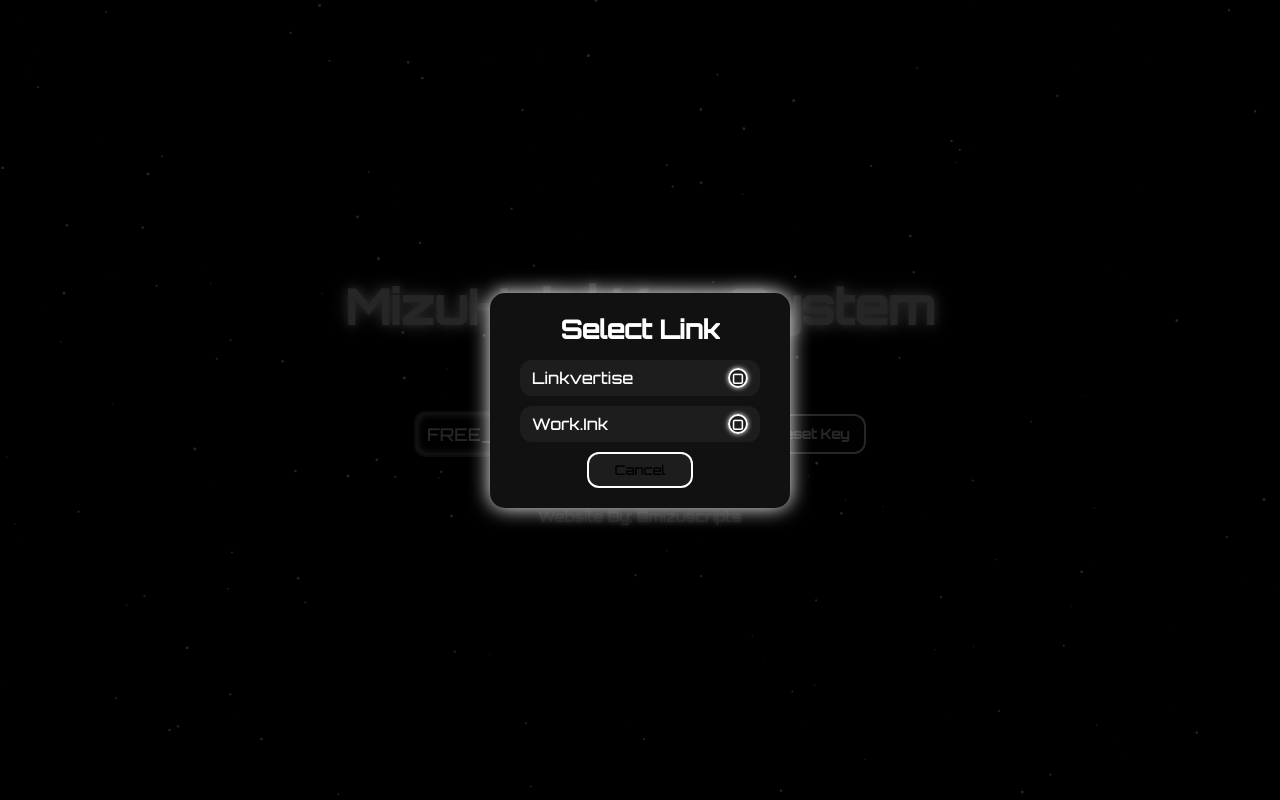
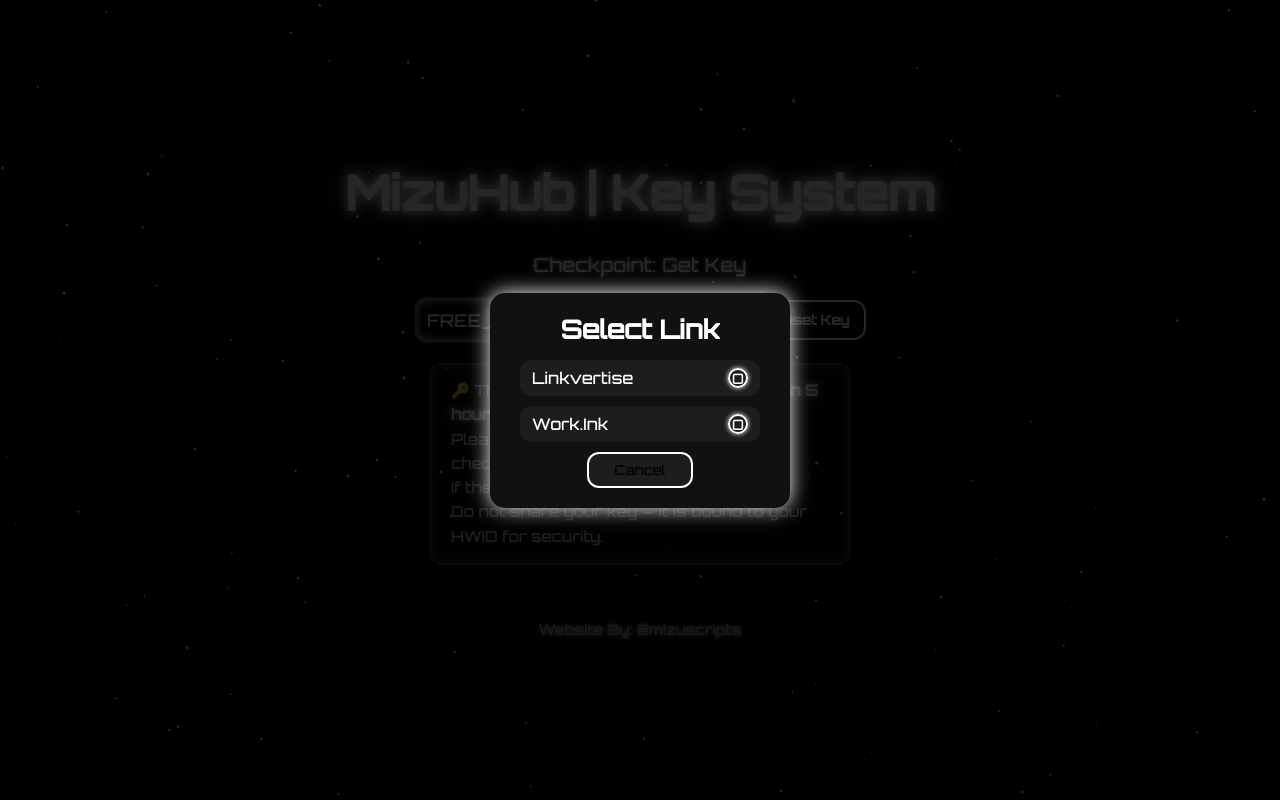
Before and after one commit to MizuScripts/getkeyfinal.github.io, a plain HTML site: page index.html in a window 1280 px wide. Drawn offline with Linux system fonts and the light colour scheme.

Commit message:
Update index.html

```diff
--- a/index.html
+++ b/index.html
@@ -29,7 +29,7 @@
   #checkpoint{
     margin-bottom:20px;
     font-size:1.2em;
-    color:#fff; /* white */
+    color:#fff;
     text-shadow:0 0 5px #fff;
   }
 
@@ -66,6 +66,25 @@
   .key-box button:hover{
     background:rgba(255,255,255,0.15);
     transform:scale(1.05);
+  }
+
+  /* Info box */
+  .info-box{
+    max-width:420px;
+    margin:0 auto 25px auto;
+    padding:15px 20px;
+    background:rgba(255,255,255,0.05);
+    border:1px solid rgba(255,255,255,0.3);
+    border-radius:12px;
+    font-size:0.95em;
+    line-height:1.6em;
+    color:#ccc;
+    text-align:left;
+    box-shadow:0 0 10px rgba(255,255,255,0.2) inset;
+  }
+  .info-box b{
+    color:#fff;
+    text-shadow:0 0 6px #fff;
   }
 
   footer{
@@ -185,6 +204,16 @@
   <button id="resetBtn">Reset Key</button>
 </div>
 
+<!-- Info box -->
+<div class="info-box">
+  <p>
+    🔑 This key is <b>temporary</b> and will <b>expire in 5 hours</b>.<br>
+    Please redeem it quickly through the checkpoint system.<br>
+    If the key expires, generate a new one.<br>
+    Do not share your key — it is bound to your HWID for security.
+  </p>
+</div>
+
 <footer>Website By: @mizuscripts</footer>
 
 <!-- Modal -->
```
